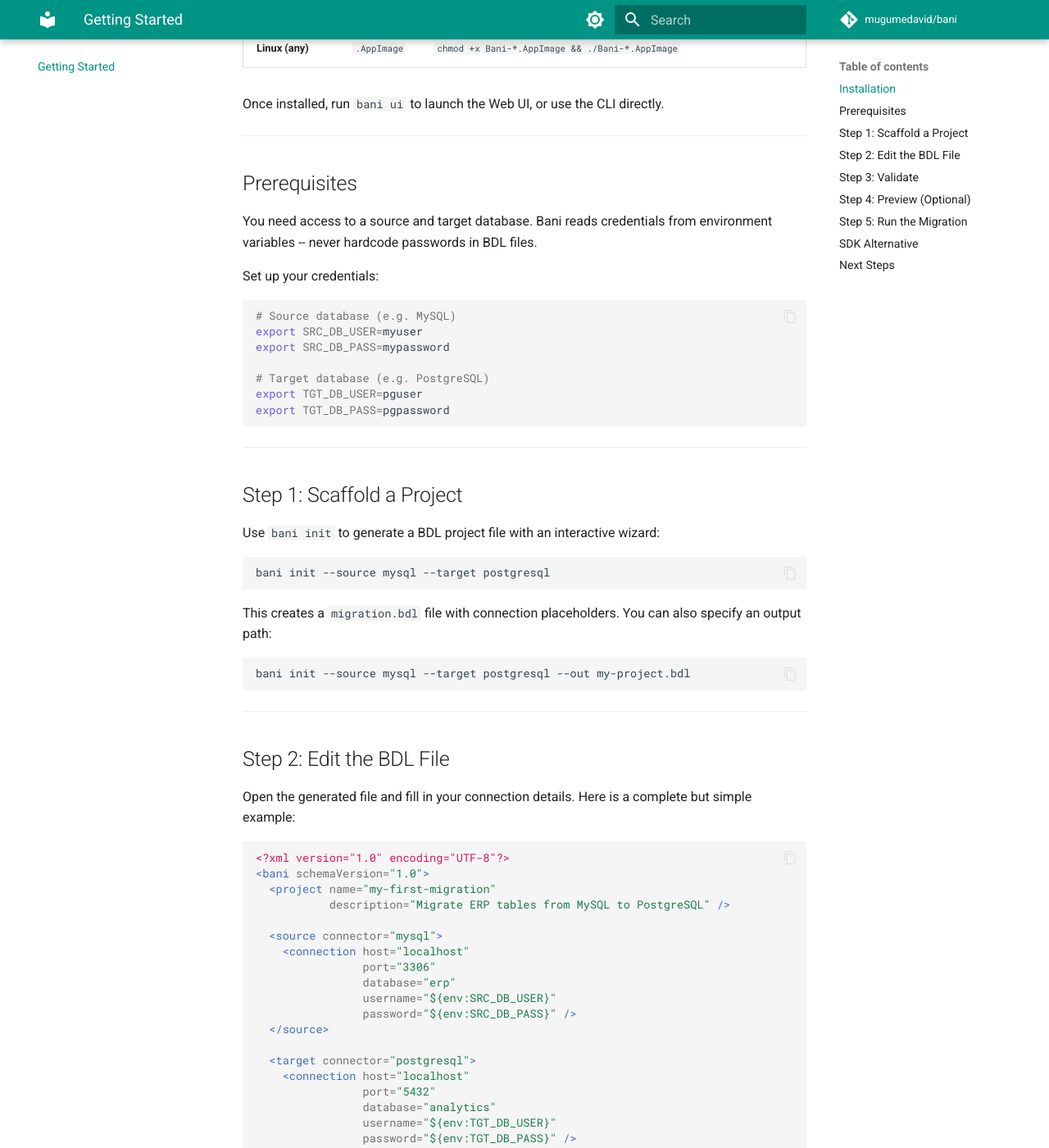
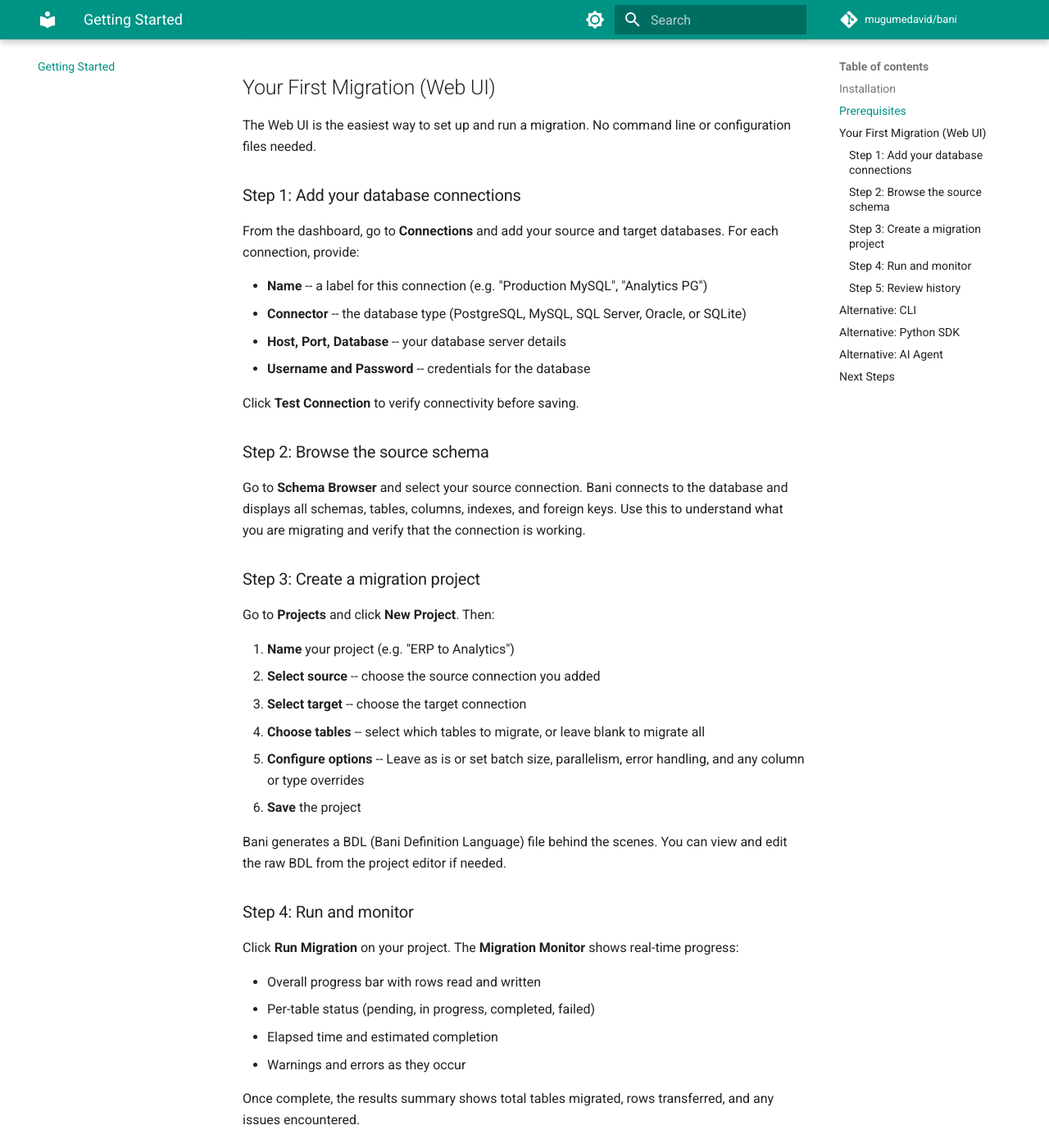
Before and after one commit to mugumedavid/bani, an MkDocs documentation site: the page built from docs/getting-started.md, in a window 1280 px wide and 1400 px high, scrolled down 1248 px. Shown: the whole window at 82% size. Built offline with MkDocs 1.6.1 and Material for MkDocs 9.7.7, drawn with Linux system fonts in a browser that asks for light colours; comment, search, counter and statistics services are not loaded; the version menu is left out; some of the changed text lies outside the part shown.

Commit message:
fix: Windows CLI shortcut broken by space in Program Files path
- Quote the bani.bat path in the Bani CLI Start Menu shortcut
- Getting Started docs: lead with Web UI workflow, CLI/SDK/AI as alternatives
- MCP docs: clarify that MCP uses locally saved connections from the Web UI

Co-Authored-By: Claude Opus 4.6 (1M context) <noreply@anthropic.com>

````diff
--- a/docs/getting-started.md
+++ b/docs/getting-started.md
@@ -5,26 +5,6 @@ This guide walks you through installing Bani and running your first database mig
 ---
 
 ## Installation
-
-"pip / uv"
-
-```bash
-# Using pip
-pip install bani
-
-# Using uv (recommended for faster installs)
-uv pip install bani
-```
-
-    Optional extras:
-
-```bash
-# Enhanced SQLite support (apsw driver)
-pip install "bani[sqlite-extras]"
-
-# macOS desktop app dependencies
-pip install "bani[macos-app]"
-```
 
 "Docker"
 
@@ -47,166 +27,118 @@ Download the installer for your platform from the [releases page](https://github
 | **RHEL / Fedora** | `.rpm` | `sudo rpm -i bani-*.rpm` |
 | **Linux (any)** | `.AppImage` | `chmod +x Bani-*.AppImage && ./Bani-*.AppImage` |
 
-Once installed, run `bani ui` to launch the Web UI, or use the CLI directly.
+Once installed, the UI normally opens automatically in a browser. If its a docker or linux install, you may need to look at the install logs for a UI browser link. You can also always run `bani ui` to launch the Web UI, or use the CLI directly.
 
 ---
 
 ## Prerequisites
 
-You need access to a source and target database. Bani reads credentials from environment variables -- never hardcode passwords in BDL files.
-
-Set up your credentials:
-
-```bash
-# Source database (e.g. MySQL)
-export SRC_DB_USER=myuser
-export SRC_DB_PASS=mypassword
-
-# Target database (e.g. PostgreSQL)
-export TGT_DB_USER=pguser
-export TGT_DB_PASS=pgpassword
-```
+You need access to a source and target database. Bani reads credentials from environment variables -- never hardcode passwords in BDL files. The UI does support direct password provision when setting up a migration project.
 
 ---
 
-## Step 1: Scaffold a Project
+## Your First Migration (Web UI)
 
-Use `bani init` to generate a BDL project file with an interactive wizard:
+The Web UI is the easiest way to set up and run a migration. No command line or configuration files needed.
 
-```bash
-bani init --source mysql --target postgresql
-```
+### Step 1: Add your database connections
 
-This creates a `migration.bdl` file with connection placeholders. You can also specify an output path:
+From the dashboard, go to **Connections** and add your source and target databases. For each connection, provide:
 
-```bash
-bani init --source mysql --target postgresql --out my-project.bdl
-```
+- **Name** -- a label for this connection (e.g. "Production MySQL", "Analytics PG")
+- **Connector** -- the database type (PostgreSQL, MySQL, SQL Server, Oracle, or SQLite)
+- **Host, Port, Database** -- your database server details
+- **Username and Password** -- credentials for the database
+
+Click **Test Connection** to verify connectivity before saving.
+
+### Step 2: Browse the source schema
+
+Go to **Schema Browser** and select your source connection. Bani connects to the database and displays all schemas, tables, columns, indexes, and foreign keys. Use this to understand what you are migrating and verify that the connection is working.
+
+### Step 3: Create a migration project
+
+Go to **Projects** and click **New Project**. Then:
+
+1. **Name** your project (e.g. "ERP to Analytics")
+2. **Select source** -- choose the source connection you added
+3. **Select target** -- choose the target connection
+4. **Choose tables** -- select which tables to migrate, or leave blank to migrate all
+5. **Configure options** -- Leave as is or set batch size, parallelism, error handling, and any column or type overrides
+6. **Save** the project
+
+Bani generates a BDL (Bani Definition Language) file behind the scenes. You can view and edit the raw BDL from the project editor if needed.
+
+### Step 4: Run and monitor
+
+Click **Run Migration** on your project. The **Migration Monitor** shows real-time progress:
+
+- Overall progress bar with rows read and written
+- Per-table status (pending, in progress, completed, failed)
+- Elapsed time and estimated completion
+- Warnings and errors as they occur
+
+Once complete, the results summary shows total tables migrated, rows transferred, and any issues encountered.
+
+### Step 5: Review history
+
+The **Run History** page keeps a log of all past migrations with their results, so you can track what was migrated and when.
 
 ---
 
-## Step 2: Edit the BDL File
+## Alternative: CLI
 
-Open the generated file and fill in your connection details. Here is a complete but simple example:
+For scripting, automation, or headless environments, you can use the CLI:
 
-```xml
-<?xml version="1.0" encoding="UTF-8"?>
-<bani schemaVersion="1.0">
-  <project name="my-first-migration"
-           description="Migrate ERP tables from MySQL to PostgreSQL" />
+```bash
+# Scaffold a migration project
+bani init --source mysql --target postgresql --out migration.bdl
 
-  <source connector="mysql">
-    <connection host="localhost"
-                port="3306"
-                database="erp"
-                username="${env:SRC_DB_USER}"
-                password="${env:SRC_DB_PASS}" />
-  </source>
+# Edit migration.bdl with your connection details and table selections
 
-  <target connector="postgresql">
-    <connection host="localhost"
-                port="5432"
-                database="analytics"
-                username="${env:TGT_DB_USER}"
-                password="${env:TGT_DB_PASS}" />
-  </target>
+# Validate the project
+bani validate migration.bdl
 
-</bani>
+# Preview source data (optional)
+bani preview migration.bdl --sample-size 5
+
+# Run the migration
+bani run migration.bdl
 ```
 
-!!! tip "Credential security"
-    Credentials use `${env:VAR_NAME}` syntax. Bani resolves these from the process environment at runtime. Though it is supported, never embed plaintext passwords in BDL files.
+See the [CLI Reference](guides/cli-reference.md) for all 11 commands.
 
 ---
 
-## Step 3: Validate
+## Alternative: Python SDK
 
-Check that the BDL file is well-formed and the configuration is valid:
+For programmatic control, use the Python SDK:
 
-```bash
-bani validate migration.bdl
+```python
+from bani.sdk.project_builder import ProjectBuilder
+from bani.sdk.bani import BaniProject
+
+project = (
+    ProjectBuilder("my-migration")
+    .source("mysql", host="localhost", port=3306, database="erp",
+            username_env="SRC_DB_USER", password_env="SRC_DB_PASS")
+    .target("postgresql", host="localhost", port=5432, database="analytics",
+            username_env="TGT_DB_USER", password_env="TGT_DB_PASS")
+    .batch_size(100_000)
+    .build()
+)
+
+result = BaniProject(project).run()
+print(f"{result.tables_completed} tables, {result.total_rows_written:,} rows")
 ```
 
-A successful validation prints a green checkmark. If there are errors, Bani prints each one with a diagnostic code.
+See the [Python SDK](guides/python-sdk.md) guide for the full API.
 
 ---
 
-## Step 4: Preview (Optional)
+## Alternative: AI Agent
 
-Before running a full migration, preview the source data:
-
-```bash
-bani preview migration.bdl --sample-size 5
-```
-
-This connects to the source database and displays sample rows from each table, helping you verify connectivity and inspect the data before committing to a full transfer.
-
----
-
-## Step 5: Run the Migration
-
-Execute the migration:
-
-```bash
-bani run migration.bdl
-```
-
-Bani will:
-
-1. Parse and validate the BDL file
-2. Connect to source and target databases
-3. Introspect the source schema
-4. Resolve table dependencies (foreign keys)
-5. Create tables in the target database
-6. Transfer data in batches as Arrow RecordBatches
-7. Create indexes and foreign keys on the target
-8. Report results
-
-!!! note "Dry run"
-    Use `--dry-run` to validate without executing: `bani run migration.bdl --dry-run`
-
----
-
-## SDK Alternative
-
-You can build and run migrations entirely in Python:
-
-```python
-from bani.sdk.project_builder import ProjectBuilder
-
-project = (
-    ProjectBuilder("my-migration")
-    .source(
-        dialect="mysql",
-        host="localhost",
-        port=3306,
-        database="erp",
-        username_env="SRC_DB_USER",
-        password_env="SRC_DB_PASS",
-    )
-    .target(
-        dialect="postgresql",
-        host="localhost",
-        port=5432,
-        database="analytics",
-        username_env="TGT_DB_USER",
-        password_env="TGT_DB_PASS",
-    )
-    .batch_size(100_000)
-    .parallel_workers(4)
-    .build()
-)
-
-from bani.sdk.bani import Bani, BaniProject
-
-bani_project = BaniProject(project)
-result = bani_project.run()
-
-print(f"Completed: {result.tables_completed} tables, "
-      f"{result.total_rows_written:,} rows in {result.duration_seconds:.1f}s")
-```
-
-See the [Python SDK](guides/python-sdk.md) guide for the full API.
+Connect Bani to Claude, Cursor, or any MCP-compatible AI agent and let it drive the migration through natural language. See the [MCP Server](guides/mcp-server.md) guide.
 
 ---
 
--- a/docs/guides/mcp-server.md
+++ b/docs/guides/mcp-server.md
@@ -24,19 +24,13 @@ Add Bani to your Claude Desktop configuration at `~/Library/Application Support/
     "bani": {
       "command": "bani",
       "args": ["mcp", "serve"],
-      "env": {
-        "PG_USER": "myuser",
-        "PG_PASS": "mypassword",
-        "MYSQL_USER": "root",
-        "MYSQL_PASS": "password"
-      }
     }
   }
 }
 ```
 
-!!! tip "Environment variables"
-    Database credentials are passed via the `env` block. The MCP server never receives or stores plaintext passwords -- it uses environment variable *names* that are resolved at runtime by the connector layer.
+!!! tip "Database connections"
+    The MCP server uses the connections you have saved locally. Use the Web UI to create and save database connections (Connections page), and the MCP server will automatically know about them by name during AI interactions. For example, if you save a connection called "production-mysql" in the UI, an AI agent can reference it directly when inspecting schemas or running migrations.
 
 ---
 
````
Also changed, not shown: 1 other file.
